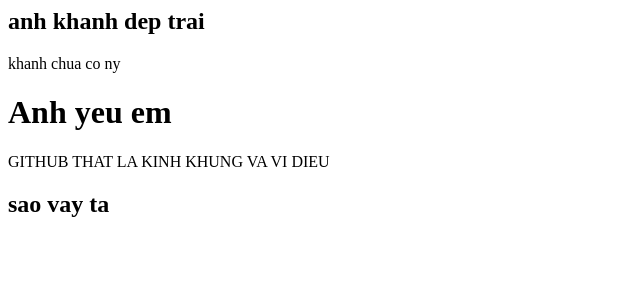
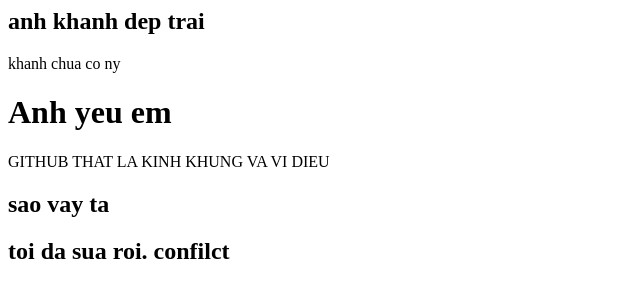
Before and after one commit to himsad/anhhoang, a plain HTML site: page index.html in a window 1280 px wide. Shown: the whole page, without its empty margins (0-640 px from the left). Drawn offline with Linux system fonts and the light colour scheme.

Commit message:
Update index.html

```diff
--- a/index.html
+++ b/index.html
@@ -4,3 +4,4 @@
 <h1>Anh yeu em</h1>
 <p>GITHUB THAT LA KINH KHUNG VA VI DIEU </p>
 <h2>sao vay ta</h2>
+<h2>toi da sua roi. confilct</h2>
```
